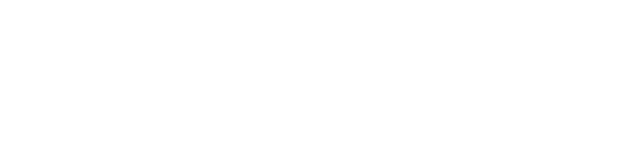
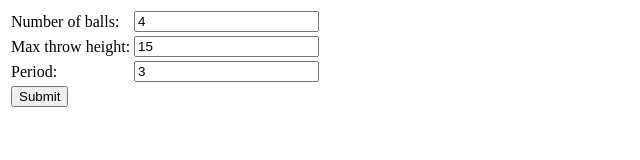
Before and after one commit to dtreiter/siteswap-js, a plain HTML site: page index.html in a window 1280 px wide. Shown: the whole page, without its empty margins (0-640 px from the left). Drawn offline with nearby package versions, Linux system fonts and the light colour scheme.

Commit message:
basic ui

```diff
--- a/index.html
+++ b/index.html
@@ -1,9 +1,40 @@
 <html>
 	<body>
+		<script src="http://code.jquery.com/jquery-1.10.2.min.js"></script>
 		<script src="generator.js"></script>
 		<script type="text/javascript">
-			console.log(generator.generateSwaps(4, 15, 3));
-			// generator.generateSwaps(4, 10, 2)
+			function getSwaps() {
+				var numBalls = parseInt($("#numBalls").val());
+				var maxHeight = parseInt($("#maxHeight").val());
+				var period = parseInt($("#period").val());
+				var res = generator.generateSwaps(numBalls, maxHeight, period);
+				$("#results").html("<p>" + res.join(", ") + "</p>");
+				return false;
+			}
 		</script>
+
+		<div id="form">
+			<form onsubmit="return getSwaps();">
+				<table>
+					<tr>
+						<td>Number of balls:</td>
+						<td><input type="text" id="numBalls" value="4"></td>
+					</tr>
+					<tr>
+						<td>Max throw height:</td>
+						<td><input type="text" id="maxHeight" value="15"></td>
+					</tr>
+					<tr>
+						<td>Period:</td>
+						<td><input type="text" id="period" value="3"></td>
+					</tr>
+					<tr>
+		    			<td><input type="submit" value="Submit"></td>
+		    		</tr>
+			</form>
+		</div>
+
+		<div id="results"></div>
+
 	</body>
 </html>
```
